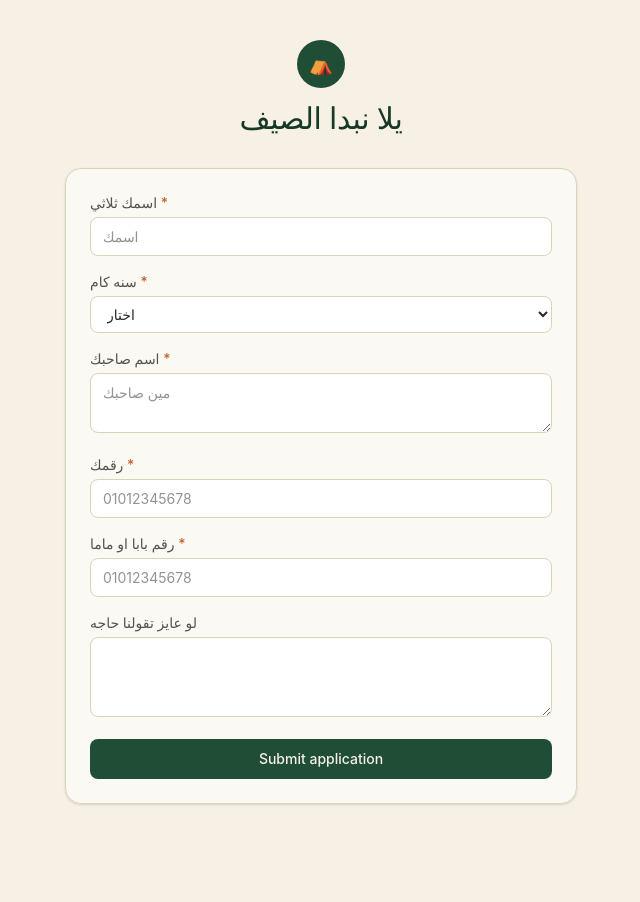
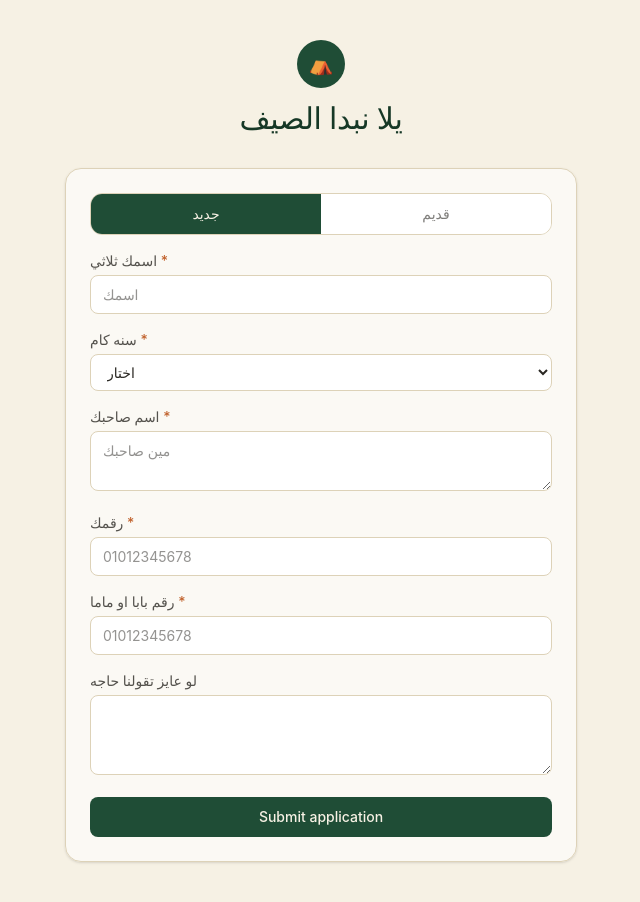
Before and after one commit to monica-123victor/Nourelallam, a Next.js app: page /apply in a window 1280 px wide. Shown: the whole page, without its empty margins (319-959 px from the left). Before the commit the page ends 844 px from the top, so only its background shows below. Built offline with nearby package versions, Linux system fonts and the light colour scheme.

Commit message:
toggle adim w gdid + default absent

```diff
--- a/src/app/api/apply/route.ts
+++ b/src/app/api/apply/route.ts
@@ -4,17 +4,17 @@ import pool, { ensureSchema } from "@/lib/db";
 export async function POST(req: NextRequest) {
     await ensureSchema();
     const body = await req.json();
-    const { name, dob, guardian_name, guardian_contact, address, notes } = body;
+    const { name, dob, guardian_name, guardian_contact, address, notes , scout_type } = body;
 
     if (!name?.trim()) {
         return NextResponse.json({ error: "Full name is required." }, { status: 400 });
     }
 
-    const result = await pool.query(
-        `INSERT INTO scouts (name, dob, guardian_name, guardian_contact, address, notes)
-     VALUES ($1, $2, $3, $4, $5, $6) RETURNING id`,
-        [name.trim(), dob || null, guardian_name || null, guardian_contact || null, address || null, notes || null]
-    );
+   const result = await pool.query(
+    `INSERT INTO scouts (name, dob, guardian_name, guardian_contact, address, notes, scout_type)
+     VALUES ($1, $2, $3, $4, $5, $6, $7) RETURNING id`,
+    [name.trim(), dob || null, guardian_name || null, guardian_contact || null, address || null, notes || null, scout_type || 'جديد']
+  );
 
     return NextResponse.json({ ok: true, id: result.rows[0].id });
 }
--- a/src/app/apply/page.tsx
+++ b/src/app/apply/page.tsx
@@ -8,7 +8,7 @@ export default function ApplyPage() {
     const [error, setError] = useState("");
     const [form, setForm] = useState({
         name: "", dob: "", guardian_name: "", guardian_contact: "", address: "", notes: "",
-    });
+    scout_type: "جديد", });
 
     function update(field: string, value: string) {
         setForm((f) => ({ ...f, [field]: value }));
@@ -66,7 +66,34 @@ export default function ApplyPage() {
 
                 </div>
 
-                <form onSubmit={handleSubmit} className="space-y-4 rounded-2xl border border-line bg-white/60 p-6 shadow-sm">
+                <form
+          onSubmit={handleSubmit}
+          className="space-y-4 rounded-2xl border border-line bg-white/60 p-6 shadow-sm"
+        >
+          <div className="flex rounded-xl border border-line overflow-hidden">
+            <button
+              type="button"
+              onClick={() => update("scout_type", "جديد")}
+              className={`flex-1 py-2.5 text-sm font-medium transition ${
+                form.scout_type === "جديد"
+                  ? "bg-forest text-cream"
+                  : "bg-white text-charcoal/60 hover:bg-khaki/20"
+              }`}
+            >
+              جديد
+            </button>
+            <button
+              type="button"
+              onClick={() => update("scout_type", "قديم")}
+              className={`flex-1 py-2.5 text-sm font-medium transition ${
+                form.scout_type === "قديم"
+                  ? "bg-forest text-cream"
+                  : "bg-white text-charcoal/60 hover:bg-khaki/20"
+              }`}
+            >
+              قديم
+            </button>
+          </div>
                     {error && <div className="rounded-lg bg-ember/10 border border-ember/30 px-3 py-2 text-sm text-ember">{error}</div>}
 
                     <Field label="اسمك ثلاثي " required>
--- a/src/lib/db.ts
+++ b/src/lib/db.ts
@@ -33,6 +33,7 @@ export async function ensureSchema() {
       notes TEXT,
       group_name TEXT,
       points_total INTEGER DEFAULT 0,
+      scout_type TEXT DEFAULT 'جديد',
       created_at TIMESTAMP DEFAULT NOW()
     );
 
@@ -47,7 +48,7 @@ export async function ensureSchema() {
       id SERIAL PRIMARY KEY,
       scout_id INTEGER NOT NULL REFERENCES scouts(id) ON DELETE CASCADE,
       session_id INTEGER NOT NULL REFERENCES sessions(id) ON DELETE CASCADE,
-      status TEXT NOT NULL,
+      status TEXT NOT NULL DEFAULT 'absent'  ,
       early INTEGER DEFAULT 0,
       copybook INTEGER DEFAULT 0,
       uniform INTEGER DEFAULT 0,
```
